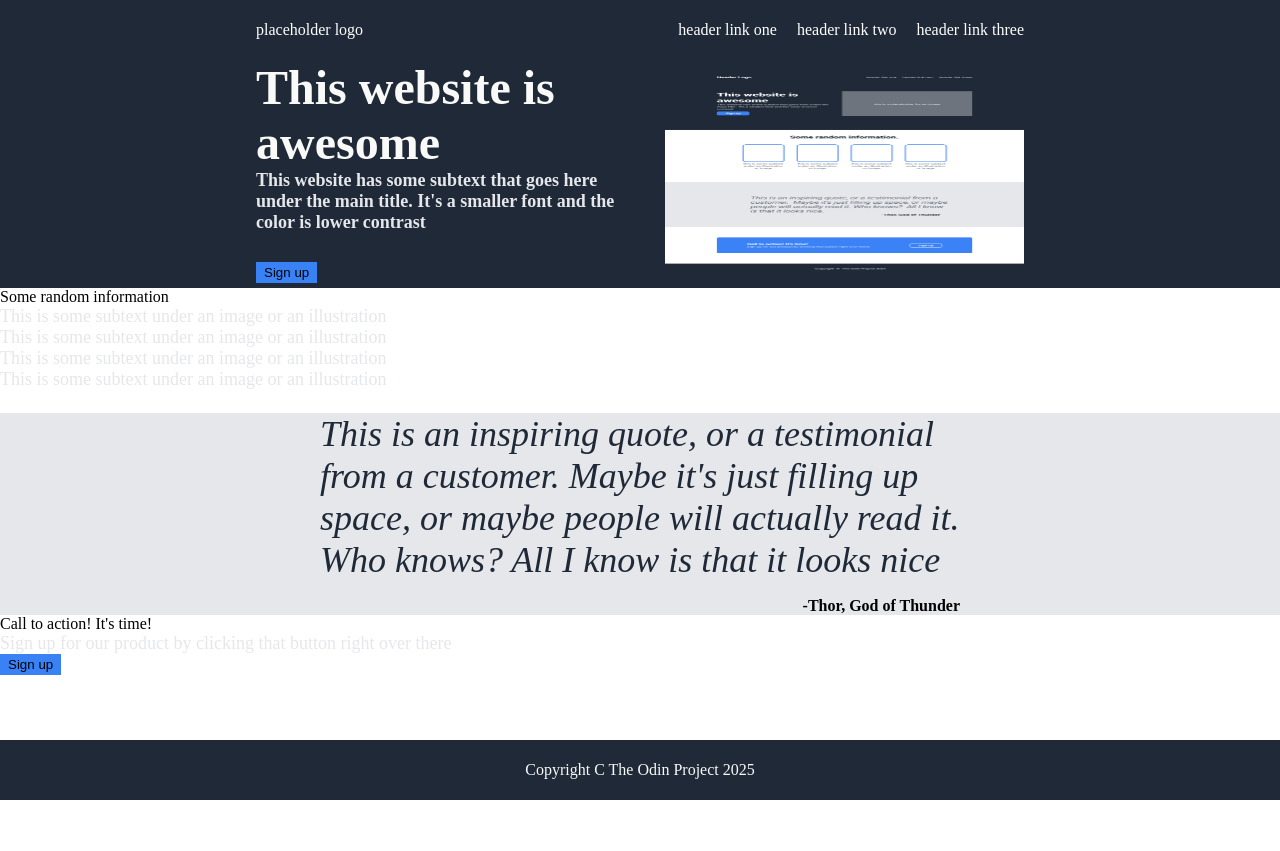
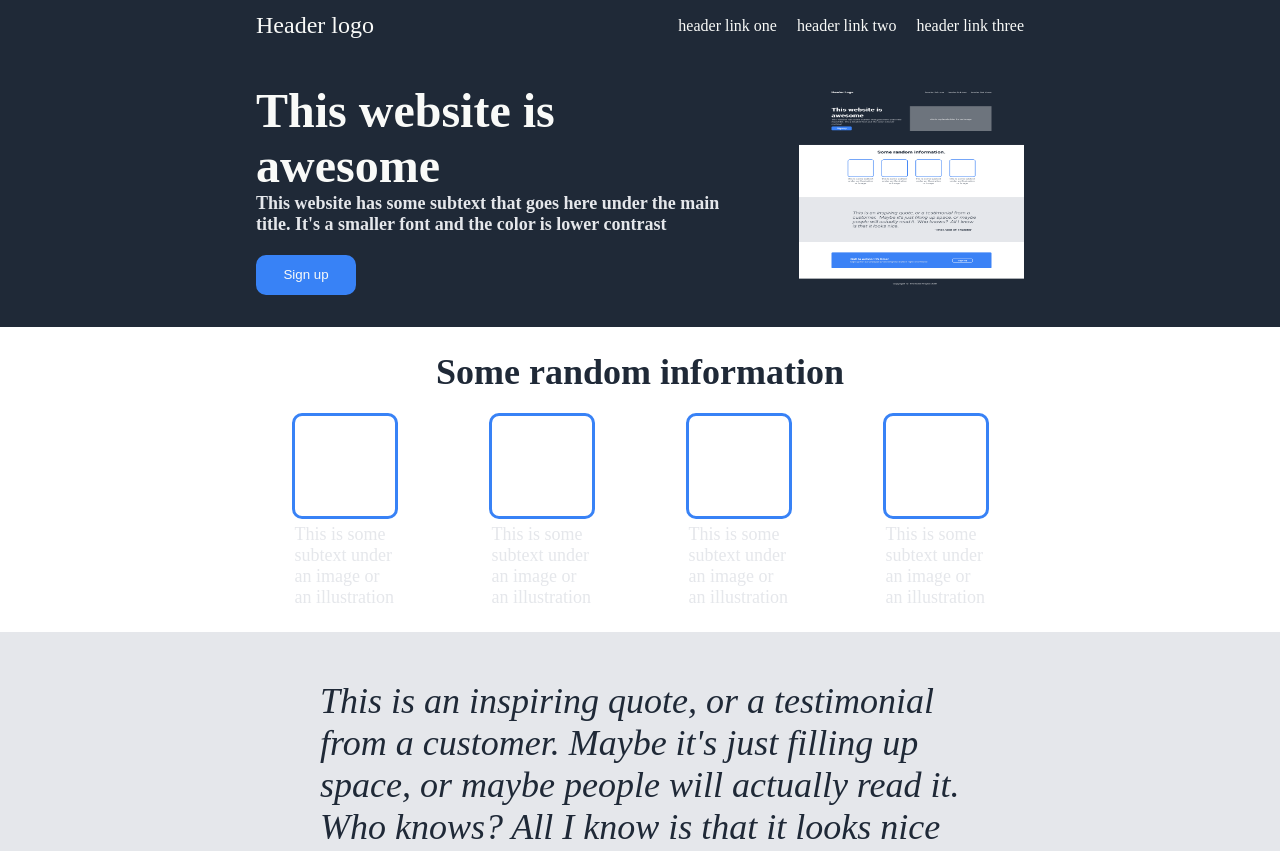
Before and after one commit to Hermule/landing-page, a plain HTML site: page index.html in a window 1280 px wide. Shown: the top 851 px of the page. Before the commit the page ends 800 px from the top, so only its background shows below. Drawn offline with Linux system fonts and the light colour scheme.

Commit message:
Finalize website css Merged header and first-content to "hero". Finalized third-content and fourth-content.

```diff
--- a/index.html
+++ b/index.html
@@ -7,8 +7,11 @@
     <link rel="stylesheet" href="./style.css">
 </head>
 <body>
+    <div class="hero">
         <div class="header">
-        <a href="#">placeholder logo</a>
+            <div class="header-logo">
+                <a href="#">Header logo</a>
+            </div>
             <div class="header-links">
                 <a href="#">header link one</a>
                 <a href="#">header link two</a>
@@ -19,33 +22,34 @@
             <div class="left">
                 <div>This website is awesome</div>
                 <div class="subtext">This website has some subtext that goes here under the main title. It's a smaller font and the color is lower contrast</div>
-            <button>Sign up</button>
+                <button class="round">Sign up</button>
             </div>
             <img src="./images/page.png" height="400" width="auto">
         </div>
+    </div>
     <div class="second-content">
-        <div>Some random information</div>
+        <div class="information">Some random information</div>
         <div class="container">
             <div class="card">
-                <div class="img-container">
+                <div class="img-container round">
 
                 </div>
                 <div class="subtext">This is some subtext under an image or an illustration</div>
             </div>
             <div class="card">
-                <div class="img-container">
+                <div class="img-container round">
 
                 </div>
                 <div class="subtext">This is some subtext under an image or an illustration</div>
             </div>
             <div class="card">
-                <div class="img-container">
+                <div class="img-container round">
 
                 </div>
                 <div class="subtext">This is some subtext under an image or an illustration</div>
             </div>
             <div class="card">
-                <div class="img-container">
+                <div class="img-container round">
 
                 </div>
                 <div class="subtext">This is some subtext under an image or an illustration</div>
@@ -56,12 +60,12 @@
         <div class="quote"><em>This is an inspiring quote, or a testimonial from a customer. Maybe it's just filling up space, or maybe people will actually read it. Who knows? All I know is that it looks nice</em></div>
         <div class="quote-source">-Thor, God of Thunder</div>
     </div>
-    <div class="fourth-content">
+    <div class="fourth-content round">
         <div>
             <div>Call to action! It's time!</div>
             <div class="subtext">Sign up for our product by clicking that button right over there</div>
         </div>
-        <button>Sign up</button>
+        <button class="second-button round">Sign up</button>
     </div>
     <div class="footer">
         <div>Copyright C The Odin Project 2025</div>
--- a/style.css
+++ b/style.css
@@ -11,15 +11,14 @@ body {
     margin: 0;
 }
 
-.first-content,
+.hero,
 .second-content,
 .third-content,
 .fourth-content {
     flex: 1 1 0;
 }
 
-.header,
-.first-content,
+.hero,
 .footer {
     background-color: #1F2937;
     color: #F9FAF8;
@@ -27,20 +26,43 @@ body {
 
 a {
     text-decoration: none;
-    color: white;
+    color: #F9FAF8;
 }
 
-.header,
 .footer {
     height: 60px;
 }
 
-.header,
+.hero {
+    display: flex;
+    flex-direction: column;
+    justify-content: space-between;
+    align-items: center;
+    padding: 0px 20%;
+    gap: 32px;
+    flex: 1 1 0;
+}
+
+.header-logo {
+    color: #F9FAF8;
+    font-size: 24px;
+}
+
+.header {
+    display: flex;
+    justify-content: space-between;
+    align-items: center;
+    padding: 12px 0px;
+    flex: 1 1 0;
+    width: 100%;
+}
+
 .first-content {
     display: flex;
     justify-content: space-between;
     align-items: center;
-    padding: 0px 20%;
+    flex: 1 1 0;
+    padding-bottom: 32px;
 }
 
 .header-links {
@@ -68,6 +90,9 @@ a {
 button {
     background-color: #3882f6;
     border: 2px solid #3882f6;
+    width: 100px;
+    height: 40px;
+    color:#F9FAF8;
 }
 
 .third-content {
@@ -76,7 +101,7 @@ button {
     flex-direction: column;
     align-items:flex-end;
     justify-content: center;
-    padding: 0 25%;
+    padding: 48px 25%;
     gap: 16px;
     flex-shrink: 0;
 }
@@ -90,6 +115,69 @@ button {
     color: #1f2937;
 }
 
-.left {
-    width: 400px;
+
+
+.second-content {
+    display: flex;
+    flex-direction: column;
+    align-items: center;
+    gap: 20px;
+    padding: 24px 20%;
 }
+
+.container {
+    display: flex;
+    justify-content: space-between;
+    width: 100%;
+    gap: 20px;
+    margin: 0 5%;
+}
+
+.img-container {
+    width: 100px;
+    height: 100px;
+    border: 3px solid #3882f6;
+}
+
+.card {
+    display: flex;
+    flex-direction: column;
+    align-items: center;
+    gap: 5px;
+    flex: 1;
+}
+
+.card .subtext {
+    width: 100px;
+}
+
+.information {
+    font-size: 36px;
+    font-weight: 900;
+    color: #1F2937;
+}
+
+.fourth-content {
+    display: flex;
+    flex-shrink: 0;
+    border: 3px solid #3882f6;
+    background-color: #3882f6;
+    color: #F9FAF8;
+    font-size: 24px;
+    margin: 3% 10%;
+    padding: 3% 6%;
+    align-items: center;
+    justify-content: space-evenly;
+}
+
+.second-button {
+    border: 1px solid #F9FAF8;
+}
+
+.footer {
+    padding: 20px 0;
+}
+
+.round {
+    border-radius: 10px;
+}
```
Lines whose indentation alone changed are shown as unchanged.
